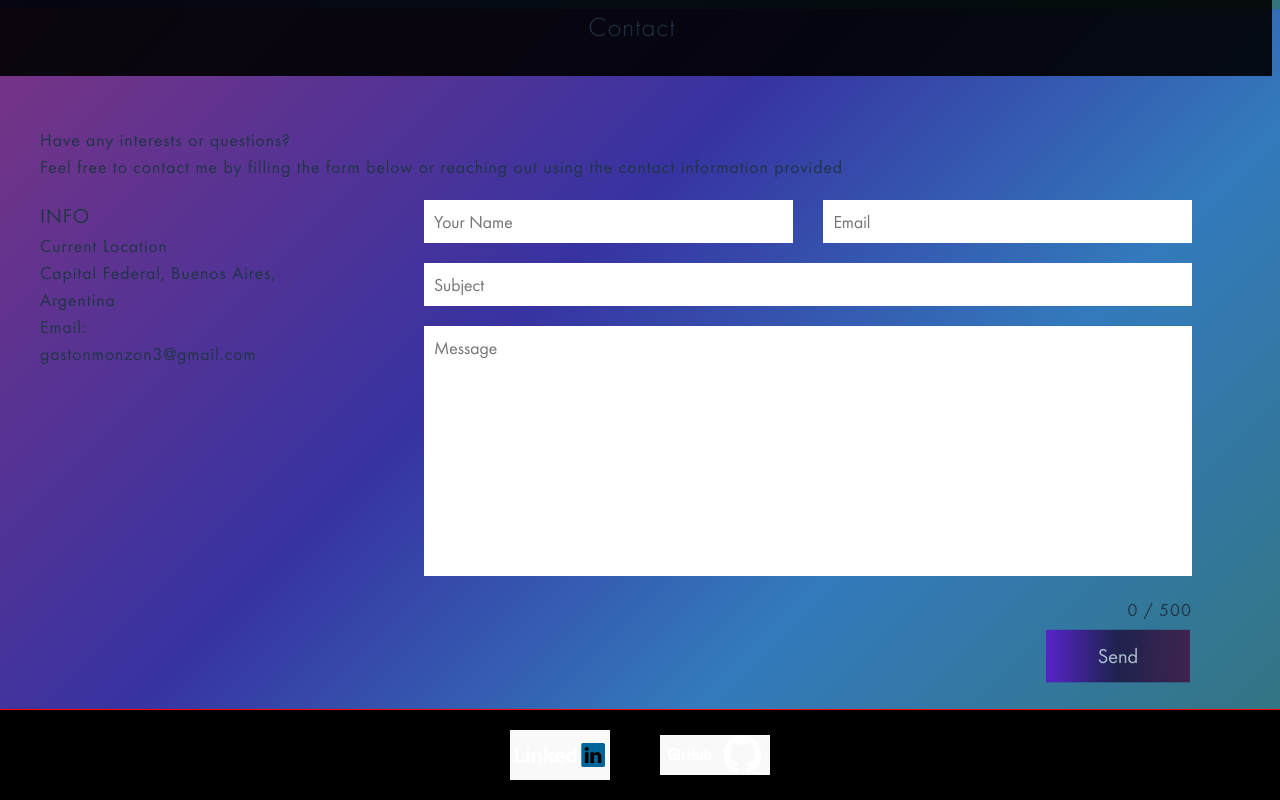
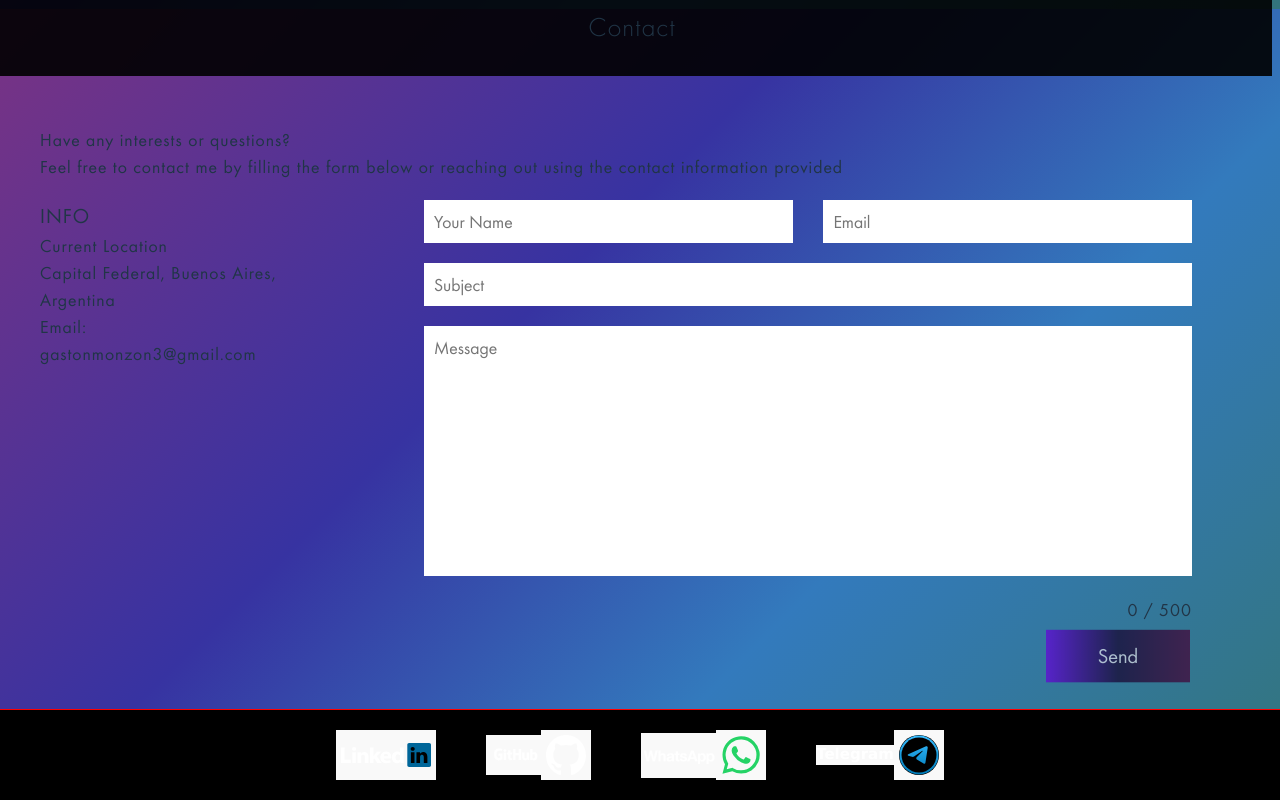
Before and after one commit to GastonMonzon/portfolio, a React (Vite) app: page / in a window 1280 px wide. Shown: the part 4791-5591 px from the top of the page. Built offline with nearby package versions, Linux system fonts and the light colour scheme; no server answers.

Commit message:
Update Footer Links

```diff
--- a/src/components/Footer/Footer.jsx
+++ b/src/components/Footer/Footer.jsx
@@ -1,13 +1,34 @@
 import './Footer.css';
 
-import linkedInIcon from '../../assets/icons/linkedin-icon.svg'
-import githubNameIcon from '../../assets/icons/github-name-icon.svg'
-import githubIcon from '../../assets/icons/github-icon.svg'
-import cvIcon from '../../assets/icons/cv-icon.svg'
-import cvIcon2 from '../../assets/icons/cv-icon2.svg'
-import cvIcon3 from '../../assets/icons/cv-icon3.svg'
+import linkedInIcon from '../../assets/icons/linkedin-icon.svg';
+import githubNameIcon from '../../assets/icons/github-name-icon.svg';
+import githubIcon from '../../assets/icons/github-icon.svg';
+import whatsappNameIcon from '../../assets/icons/whatsapp-name-icon.svg';
+import whatsappIcon from '../../assets/icons/whatsapp-app-icon.svg';
+import telegramIcon from '../../assets/icons/telegram-icon.svg';
+import cvIcon2 from '../../assets/icons/cv-icon2.svg';
+import cvIcon3 from '../../assets/icons/cv-icon3.svg';
+import { useEffect, useState } from 'react';
 
 export default function Footer() {
+
+  const [isMobile, setIsMobile] = useState(false);
+
+  useEffect(() => {
+    function handleResize() {
+      if (window.innerWidth < 768) {
+        setIsMobile(true);
+      } else {
+        setIsMobile(false);
+      }
+    }
+    window.addEventListener('resize', handleResize);
+    handleResize();
+    return () => {
+      window.removeEventListener('resize', handleResize);
+    };
+  }, []);
+
   return (
     <footer id='footer' >
       <a href='https://www.linkedin.com/in/gaston-monzon' rel='noreferrer' target='_blank'  >
@@ -16,11 +37,27 @@ export default function Footer() {
         </button>
       </a>
       <a href='https://github.com/GastonMonzon' rel='noreferrer' target='_blank' >
-        <button className='github-container' >
+        <button className='footer-icon-container github-container' >
           <img src={githubNameIcon} alt='Github name link' />
         </button>
-        <button className='github-container' >
+        <button className='footer-icon-container' >
           <img src={githubIcon} alt='Github link' />
+        </button>
+      </a>
+      <a href={isMobile ? 'https://web.whatsapp.com/send?phone=+5491131449224' : 'https://wa.me/+5491131449224'} rel='noreferrer' target='_blank' >
+        <button className='whatsapp-container' >
+          <img src={whatsappNameIcon} alt='WhatsApp name link' />
+        </button>
+        <button className='footer-icon-container' >
+          <img src={whatsappIcon} alt='WhatsApp link' />
+        </button>
+      </a>
+      <a href='https://t.me/gastonmonzon' rel='noreferrer' target='_blank' >
+        <button className='telegram-container' >
+          Telegram
+        </button>
+        <button className='footer-icon-container' >
+          <img src={telegramIcon} alt='Telegram link' />
         </button>
       </a>
       {/* <a className='cv-link-contianer' href='https://github.com/GastonMonzon' rel='noreferrer' target='_blank' >
```
